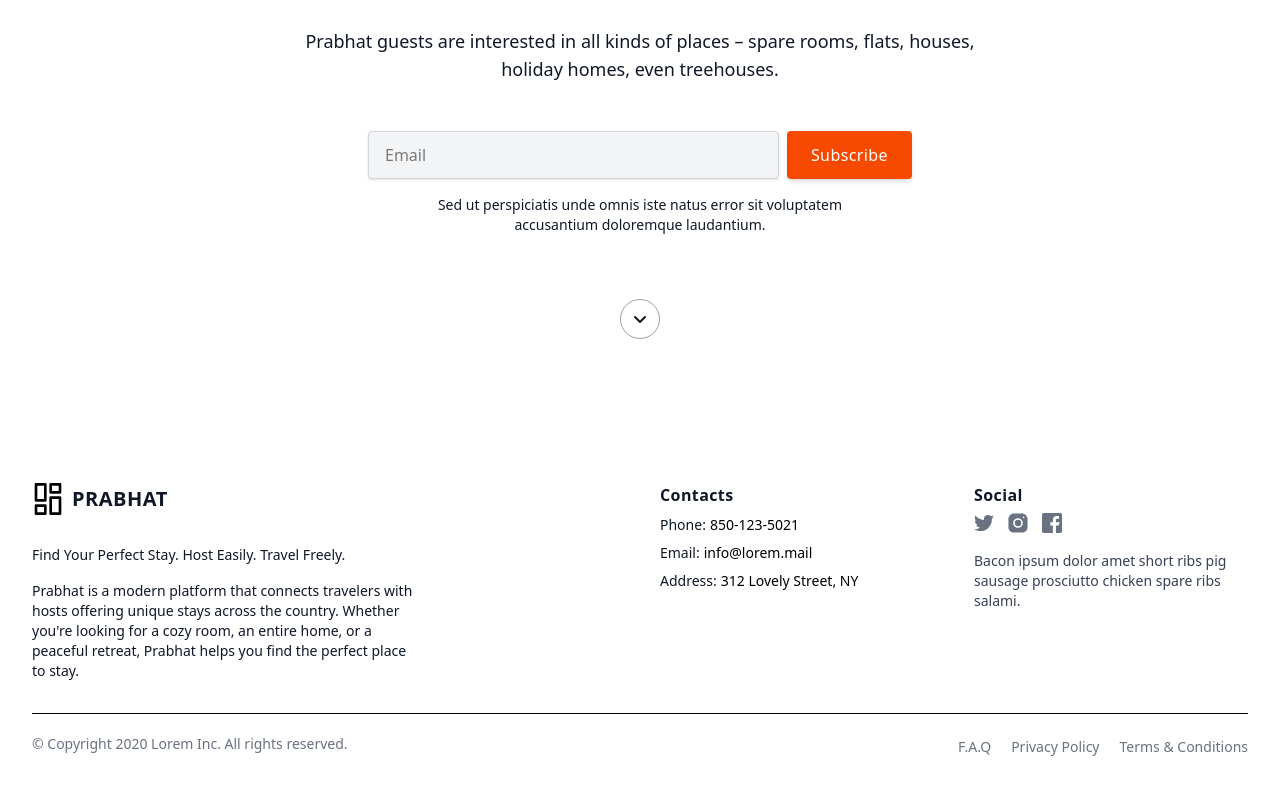
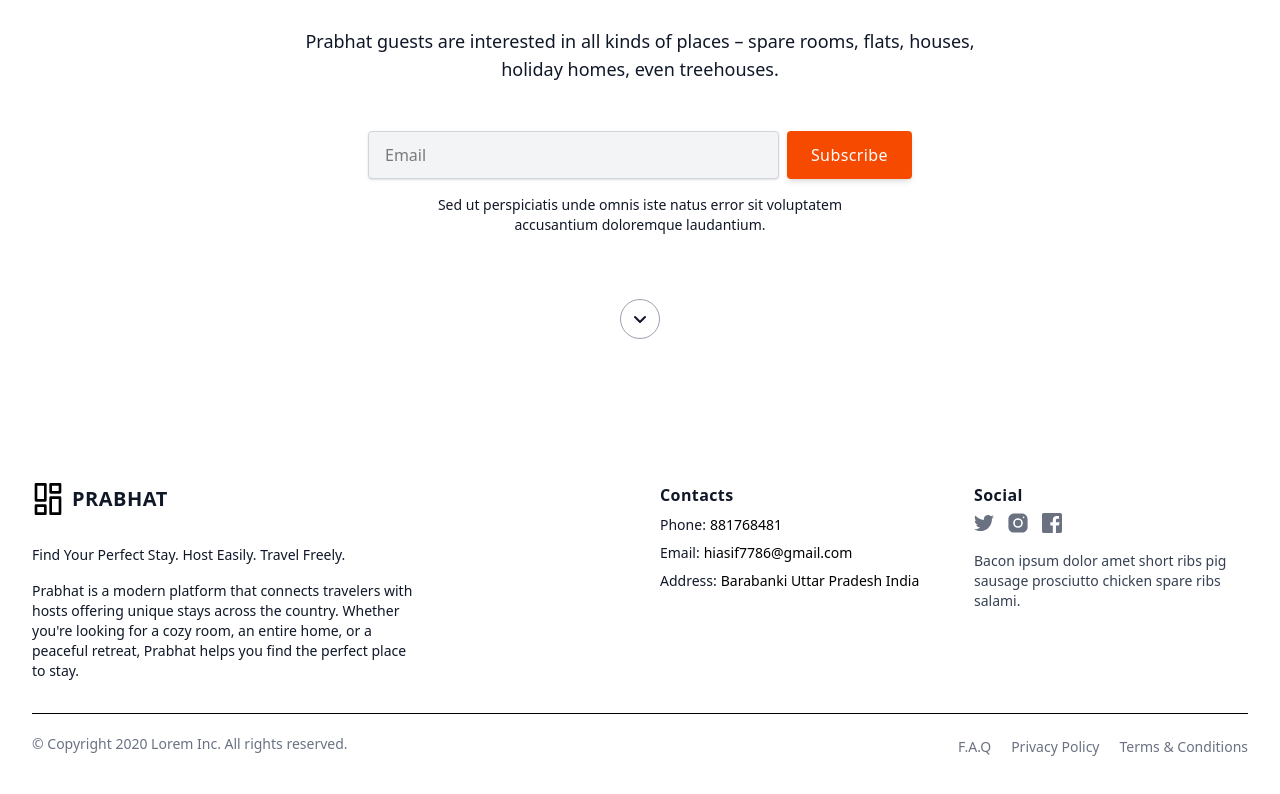
Before and after one commit to Mdasif483/Wanderlust, a React (Vite) app: page / in a window 1280 px wide. Shown: the part 1039-1833 px from the top of the page. Built offline with nearby package versions, Linux system fonts and the light colour scheme.

Commit message:
some change

```diff
--- a/src/components/Footer.jsx
+++ b/src/components/Footer.jsx
@@ -54,7 +54,7 @@ function Footer() {
               title="Our phone"
               className="text-deep-purple-accent-400 hover:text-deep-purple-800"
             >
-              850-123-5021
+              881768481
             </a>
           </div>
           <div className="flex">
@@ -65,7 +65,7 @@ function Footer() {
               title="Our email"
               className="text-deep-purple-accent-400 hover:text-deep-purple-800"
             >
-              info@lorem.mail
+              hiasif7786@gmail.com
             </a>
           </div>
           <div className="flex">
@@ -76,9 +76,9 @@ function Footer() {
               rel="noopener noreferrer"
               aria-label="Our address"
               title="Our address"
-              className="text-deep-purple-accent-400 hover:text-deep-purple-800"
+              className="text-deep-purple-accent-400 hover:text-deep-purple-800 capitalize"
             >
-              312 Lovely Street, NY
+               barabanki uttar pradesh India
             </a>
           </div>
         </div>
--- a/src/components/ListingCard.jsx
+++ b/src/components/ListingCard.jsx
@@ -87,17 +87,17 @@ function ListingCard(props) {
           aria-label="Article"
           className="inline-block mb-3 text-gray-950 dark:text-gray-50 transition-colors duration-200 hover:text-deep-purple-accent-700"
         >
-          <p className="text-2xl font-bold leading-5">{title}</p>
+          <p className="text-2xl font-bold leading-5 capitalize">{title}</p>
         </a>
-        <p className="mb-1 text-gray-900 dark:text-gray-300">{description}</p>
+        <p className="mb-1 text-gray-900 dark:text-gray-300 capitalize">{description}</p>
         <p className="mb-1 font-[700] text-gray-900 dark:text-gray-100">
           Price: <span className="font-[600]">{price}&nbsp;₹</span>
         </p>
         <div className="flex flex-col mb-4 w-full justify-center pr-10">
-          <p className="mb-1 font-[700] text-gray-900 dark:text-gray-100">
+          <p className="mb-1 font-[700] text-gray-900 dark:text-gray-100 capitalize">
             Location: <span className="font-[600]">{location}</span>
           </p>
-          <p className="font-[700] text-gray-900 dark:text-gray-100">
+          <p className="font-[700] text-gray-900 dark:text-gray-100 capitalize">
             Country: <span className="font-[600]">{country}</span>
           </p>
         </div>
```
